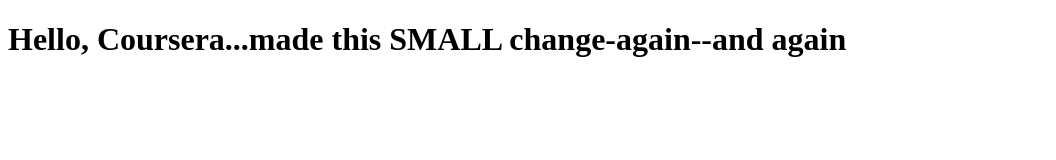
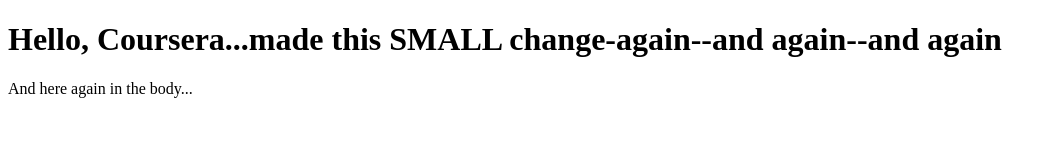
Before and after one commit to pffitz/coursera-test, a plain HTML site: page index.html in a window 1280 px wide. Shown: the whole page, without its empty margins (0-1056 px from the left). Drawn offline with Linux system fonts and the light colour scheme.

Commit message:
Update index.html

```diff
--- a/index.html
+++ b/index.html
@@ -4,9 +4,9 @@
 	<meta charset="utf-8">
 	<meta name="viewport" content="width=device-width, initial-scale=1">
 	<title>Hello Coursera</title>
-	<h1>Hello, Coursera...made this SMALL change-again--and again</h1>
+	<h1>Hello, Coursera...made this SMALL change-again--and again--and again</h1>
 </head>
 <body>
-
+And here again in the body...
 </body>
 </html>
```
